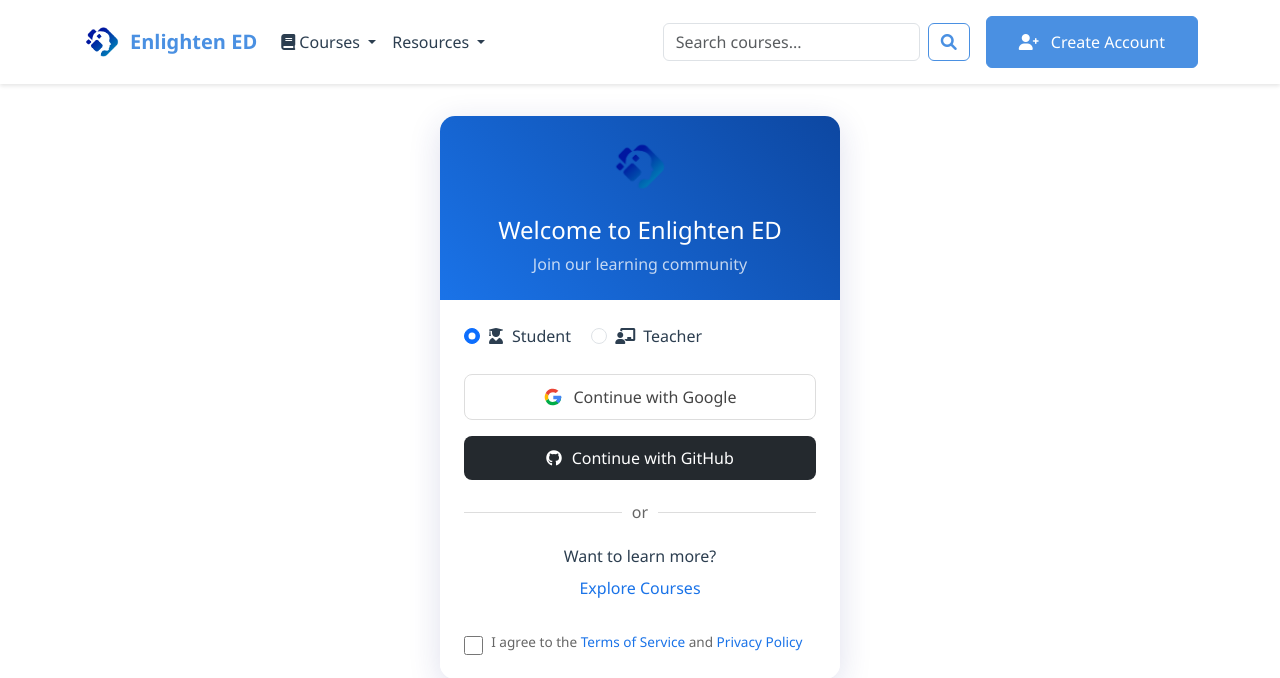
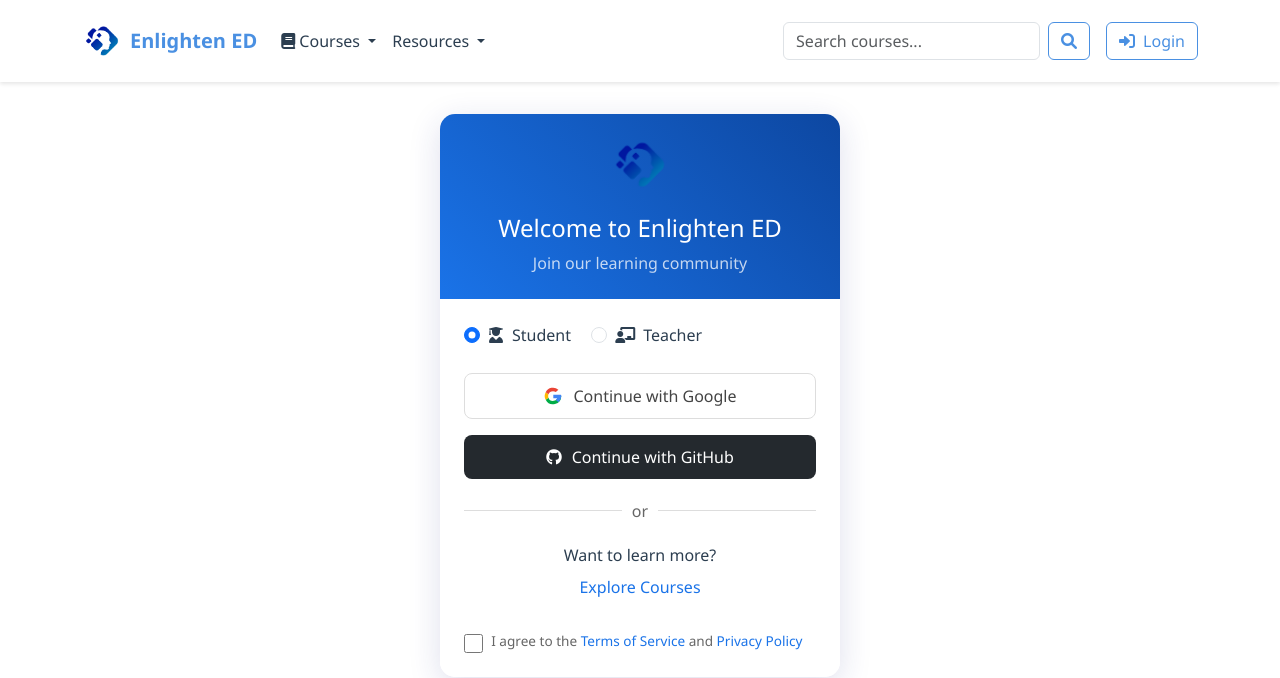
Before and after one commit to rjvtayam/Courseware, a Flask app: page /login in a window 1280 px wide. Shown: the top 678 px of the page. Run offline with Flask 3, Linux system fonts and the light colour scheme; some libraries are stand-ins or nearby versions.

Commit message:
fix: update navigation links - Remove profile link (not implemented yet) - Update dashboard link to workspace.dashboard - Update login button styling

```diff
--- a/app/templates/base.html
+++ b/app/templates/base.html
@@ -76,10 +76,7 @@
                                 <span class="ms-2">{{ current_user.username }}</span>
                             </a>
                             <ul class="dropdown-menu dropdown-menu-end">
-                                <li><a class="dropdown-item" href="{{ url_for('profile.index') }}">
-                                    <i class="fas fa-user me-2"></i> Profile
-                                </a></li>
-                                <li><a class="dropdown-item" href="{{ url_for('dashboard.index') }}">
+                                <li><a class="dropdown-item" href="{{ url_for('workspace.dashboard') }}">
                                     <i class="fas fa-tachometer-alt me-2"></i> Dashboard
                                 </a></li>
                                 <li><hr class="dropdown-divider"></li>
@@ -89,8 +86,8 @@
                             </ul>
                         </div>
                     {% else %}
-                        <a href="{{ url_for('auth.login') }}" class="btn btn-primary">
-                            <i class="fas fa-user-plus me-2"></i> Create Account
+                        <a href="{{ url_for('auth.login') }}" class="btn btn-outline-primary">
+                            <i class="fas fa-sign-in-alt me-2"></i>Login
                         </a>
                     {% endif %}
                 </div>
```
